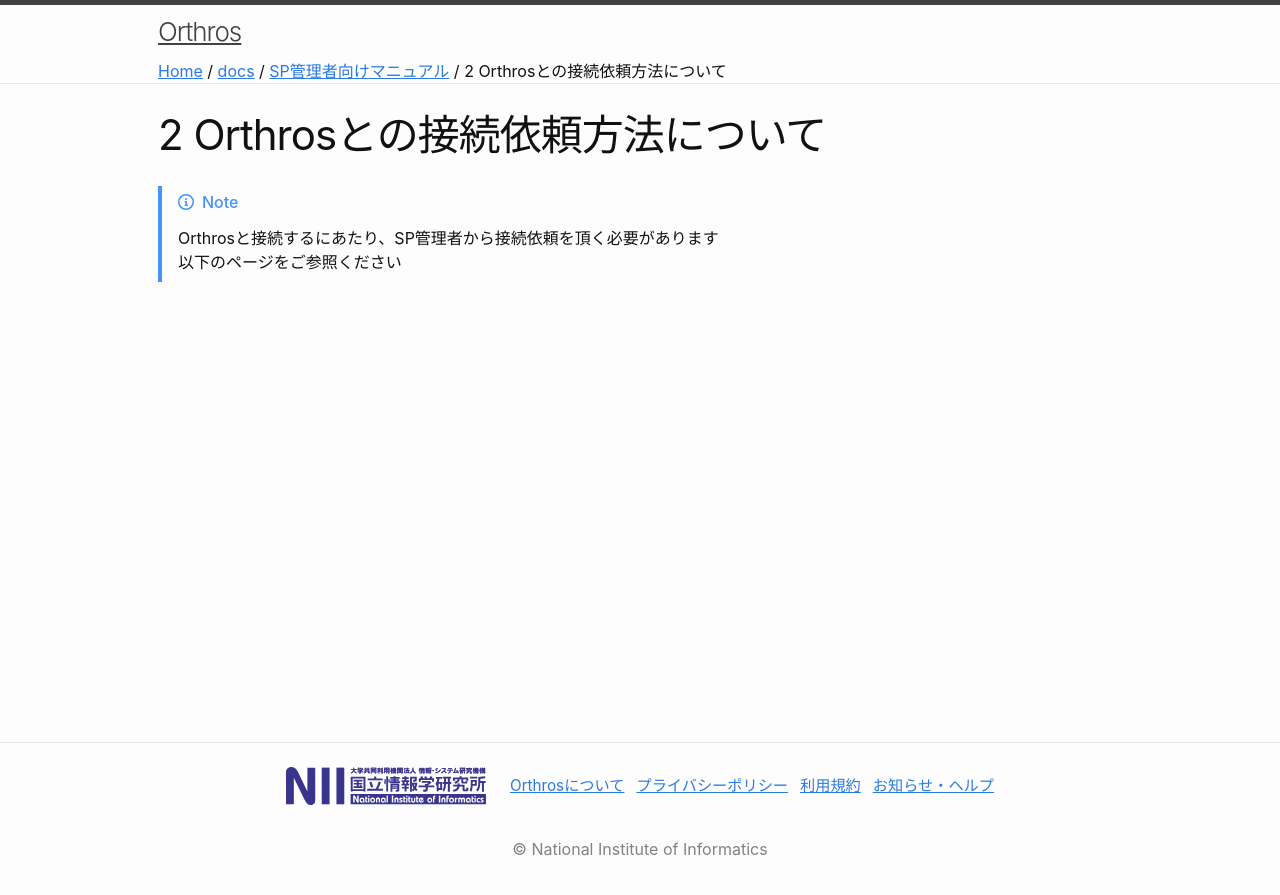
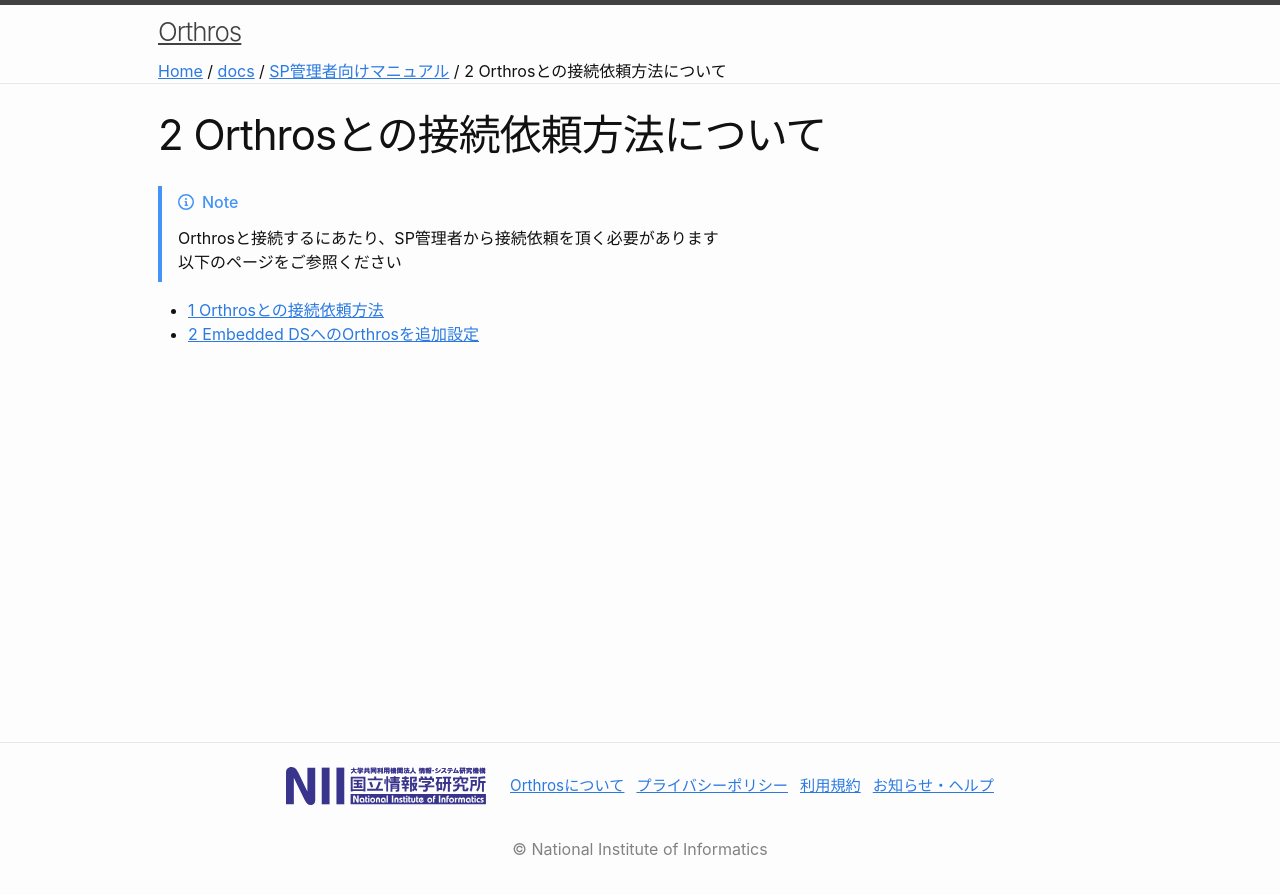
Before and after one commit to gakunin/orthros-docs, a Jekyll site: the page built from docs/SP管理者向けマニュアル/2 Orthrosとの接続依頼方法について/index.md, in a window 1280 px wide. Shown: the top 895 px of the page. Built offline with Jekyll 4.4.1, drawn with Linux system fonts in a browser that asks for light colours; our own code applies the rules of GitHub Pages for plain Markdown files.

Commit message:
「2 Orthrosとの接続依頼方法について」内容の不足部分を修正

```diff
--- a/docs/SP管理者向けマニュアル/2 Orthrosとの接続依頼方法について/index.md
+++ b/docs/SP管理者向けマニュアル/2 Orthrosとの接続依頼方法について/index.md
@@ -7,3 +7,6 @@ Orthrosと接続するにあたり、SP管理者から接続依頼を頂く必
 以下のページをご参照ください
 {% endcapture %}
 {% include github-note.html content=body %}
+
+* [1 Orthrosとの接続依頼方法](/docs/SP管理者向けマニュアル/2%20Orthrosとの接続依頼方法について/1%20Orthrosとの接続依頼方法)
+* [2 Embedded DSへのOrthrosを追加設定](/docs/SP管理者向けマニュアル/2%20Orthrosとの接続依頼方法について/2%20Embedded%20DSへのOrthrosを追加設定)
```
